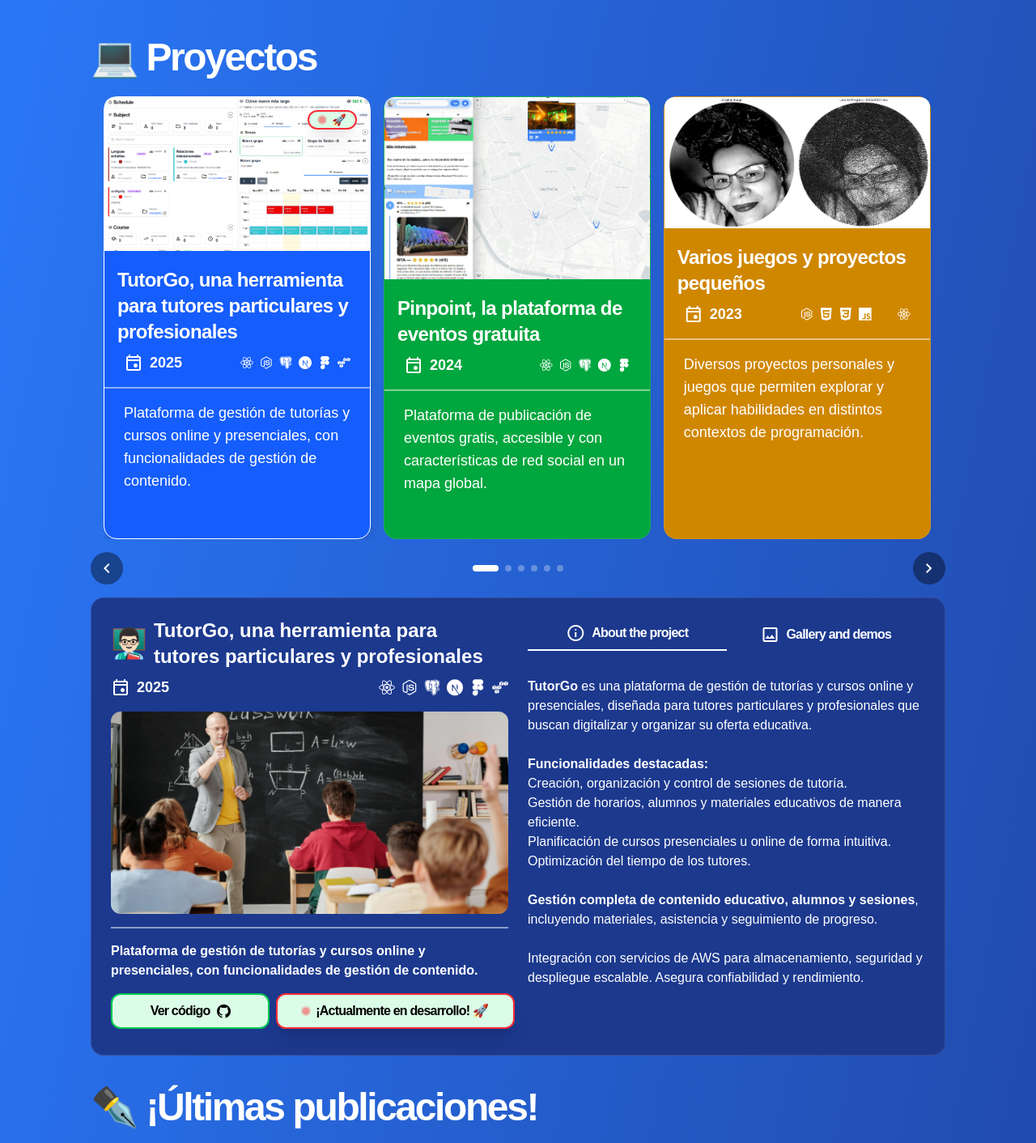
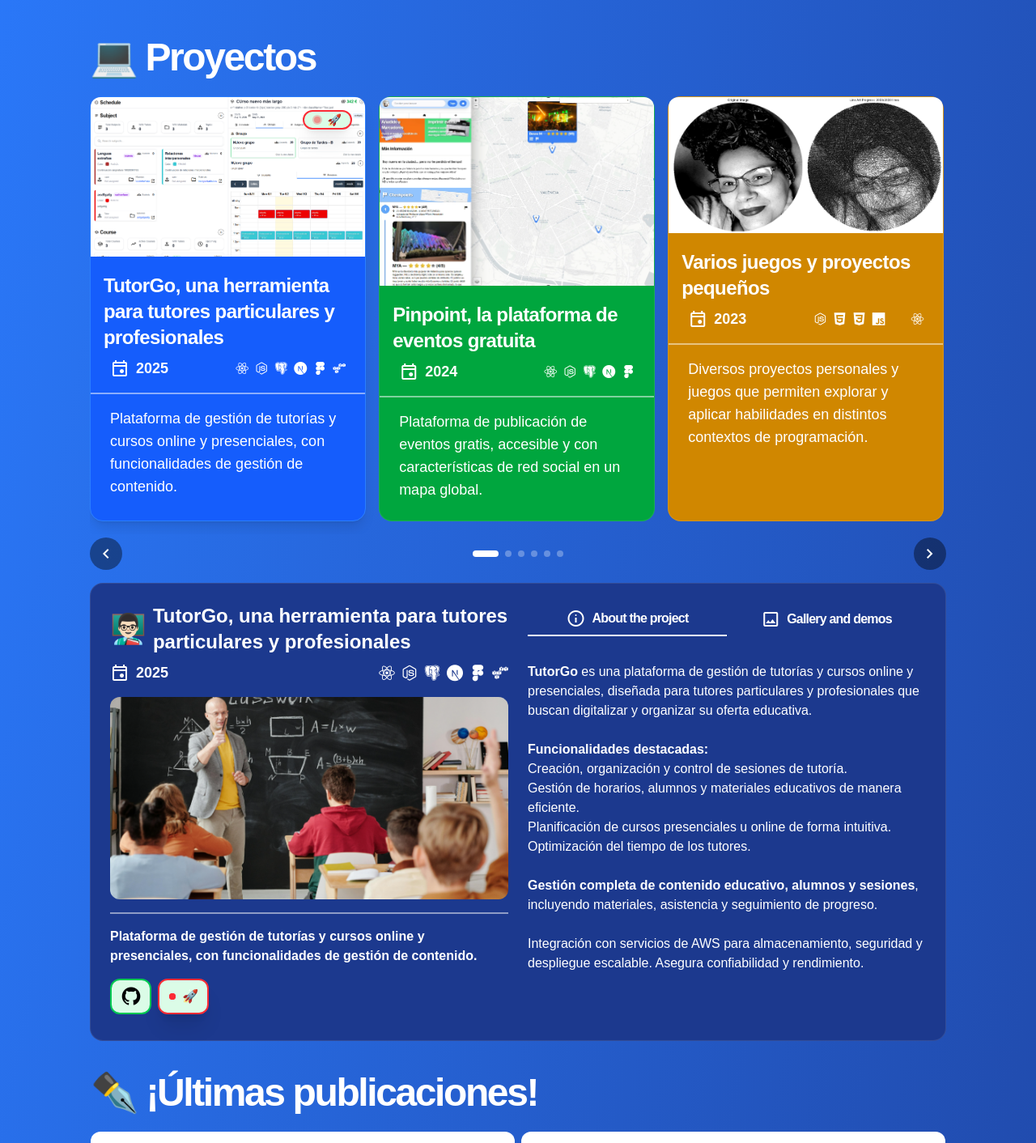
Before and after one commit to Yassin-Pellicer/yaplam, a Next.js app: page / in a window 1280 px wide. Shown: the part 1358-2770 px from the top of the page at 81% size. Built offline with nearby package versions, Linux system fonts and the light colour scheme; a web font is replaced by a local one.

Commit message:
fixes: change

```diff
--- a/app/components/last-on-blog/index.tsx
+++ b/app/components/last-on-blog/index.tsx
@@ -27,7 +27,6 @@
   );
 
   return (
-    <>
     <section
       id="2"
       className="flex-col pt-10 sm:mb-[-120px] mb-[-160px]"
@@ -59,7 +58,7 @@
                         {post.tags.map((tag: string, i: number) => (
                           <span
                             key={i}
-                              className="bg-blue-700/60 text-xs text-white px-2 h-fit py-0.5 rounded-full"
+                            className="bg-blue-700/60 text-xs text-black px-2 h-fit py-0.5 rounded-full"
                           >
                             #{tag}
                           </span>
@@ -128,7 +127,7 @@
                         {post.tags.map((tag: string, i: number) => (
                           <span
                             key={i}
-                              className="bg-blue-700/60 text-xs text-white px-2 h-fit py-0.5 rounded-full"
+                            className="bg-blue-700/60 text-xs text-black px-2 h-fit py-0.5 rounded-full"
                           >
                             #{tag}
                           </span>
@@ -175,6 +174,5 @@
         })}
       </div>
     </section>
-    </>
   );
 };
--- a/app/components/projects/index.tsx
+++ b/app/components/projects/index.tsx
@@ -38,19 +38,31 @@
     containScroll: 'trimSnaps'
   });
 
-  const scrollPrev = useCallback(() => {
+  const scrollPrev = useCallback((newIndex: number) => {
+    setOption("about");
+    if (0 > newIndex) {
+      newIndex = projects.length - 1;
+      if (emblaApi) {
+        emblaApi.scrollTo(newIndex);
+      }
+    }
+    setSelectedProjectIndex(newIndex);
     if (emblaApi) {
       emblaApi.scrollPrev();
-      const newIndex = emblaApi.selectedScrollSnap();
-      setSelectedProjectIndex(newIndex);
     }
   }, [emblaApi]);
 
-  const scrollNext = useCallback(() => {
+  const scrollNext = useCallback((newIndex: number) => {
+    setOption("about");
+    if (newIndex >= projects.length) {
+      newIndex = 0;
       if (emblaApi) {
-      emblaApi.scrollNext();
-      const newIndex = emblaApi.selectedScrollSnap();
+        emblaApi.scrollTo(newIndex);
+      }
+    }
     setSelectedProjectIndex(newIndex);
+    if (emblaApi) {
+      emblaApi.scrollTo(newIndex);
     }
   }, [emblaApi]);
 
@@ -65,7 +77,7 @@
           {t("sections.projects.title")}
         </h2>
 
-        <div className="relative max-w-sm md:max-w-2xl lg:max-w-5xl mx-auto">
+        <div className="relative max-w-sm md:max-w-2xl lg:max-w-[1058px] mx-auto">
           {/* Carousel Container */}
           <div className="overflow-hidden" ref={emblaRef}>
             <div className="flex gap-4">
@@ -75,9 +87,8 @@
                   onClick={(e) => {
                     setSelectedProjectIndex(index);
                   }}
-                  className={`flex-none w-fit md:w-[calc(50%-8px)] lg:w-[calc(33%-8px)] snap-center relative ${project.color} pb-4 backdrop-blur-md rounded-2xl border ${
-                    selectedProjectIndex === index
-                      ? "border-white shadow-lg"
+                  className={`flex-none w-fit md:w-[calc(50%-8px)] mb-4 lg:w-[calc(33%-8px)] snap-center relative ${project.color} pb-4 backdrop-blur-md rounded-2xl border ${selectedProjectIndex === index
+                    ? "border-blue-500 shadow-lg"
                     : "border-white/10"
                     } hover:shadow-md transition-all flex duration-200 cursor-pointer`}
                 >
@@ -121,9 +132,9 @@
         </div>
 
         {/* Navigation Buttons */}
-        <div className="flex justify-between flex-row items-center w-full mb-4 mt-4">
+        <div className="flex justify-between flex-row items-center w-full mb-4 mt-1">
           <button
-            onClick={scrollPrev}
+            onClick={() => scrollPrev(selectedProjectIndex - 1)}
             aria-label="Scroll left"
             className="flex flex-col justify-center items-center w-10 h-10 z-10 bg-black/40 hover:bg-black/70 text-white rounded-full shrink-0 transition-colors"
             style={{ userSelect: "none" }}
@@ -140,8 +151,7 @@
                   setSelectedProjectIndex(index);
                   emblaApi?.scrollTo(index);
                 }}
-                className={`h-2 rounded-full transition-all duration-300 ${
-                  selectedProjectIndex === index
+                className={`h-2 rounded-full transition-all duration-300 ${selectedProjectIndex === index
                   ? "w-8 bg-white"
                   : "w-2 bg-white/30 hover:bg-white/50"
                   }`}
@@ -151,7 +161,7 @@
           </div>
 
           <button
-            onClick={scrollNext}
+            onClick={() => scrollNext(selectedProjectIndex + 1)}
             aria-label="Scroll right"
             className="flex flex-col justify-center items-center w-10 h-10 z-10 bg-black/40 hover:bg-black/70 text-white rounded-full shrink-0 transition-colors"
             style={{ userSelect: "none" }}
@@ -165,9 +175,9 @@
         <div
           className={`snap-center relative backdrop-blur-md rounded-2xl p-6 border bg-blue-900 border-white/10 hover:shadow-md transition-all duration-200 pb-8`}
         >
-          <div className="flex flex-col md:flex-row gap-6 flex-wrap md:flex-nowrap">
+          <div className="flex flex-col md:flex-row md:gap-6 flex-wrap md:flex-nowrap">
             <div className="flex flex-col w-full md:w-1/2">
-              <div className="sm:flex hidden items-center gap-2 mb-2">
+              <div className="flex items-center gap-2 mb-2">
                 <span className="text-4xl">{selectedProject.icon}</span>
                 <h3 className="text-2xl font-bold text-white">
                   {selectedProject.title}
@@ -189,24 +199,22 @@
               <p className="text-white text-md font-bold sm:flex hidden">
                 {selectedProject.description}
               </p>
-              <div className="sm:grid flex flex-col sm:grid-cols-[40%_60%] gap-2 items-stretch mt-4">
+              <div className="hidden md:flex flex-row gap-2 mt-4">
                 <div
                   onClick={() => window.open(selectedProject.link, "_blank")}
-                  className="hover:bg-green-500 w-full justify-center hover:text-white flex items-center gap-2 bg-green-100 rounded-xl px-3 py-2 text-black font-bold tracking-tighter border-2 border-green-500 transition-all duration-200 h-full cursor-pointer"
+                  className="hover:bg-green-500 w-fit justify-center hover:text-white flex items-center gap-2 bg-green-100 rounded-xl px-3 py-2 text-black font-bold tracking-tighter border-2 border-green-500 transition-all duration-200 h-full cursor-pointer"
                 >
-                  Ver código
                   <span
                     className="devicon-github-plain"
-                    style={{ fontSize: "18px" }}
+                    style={{ fontSize: "24px" }}
                   ></span>
                 </div>
-
                 {selectedProject.indev && (
-                  <div className="flex flex-row shadow-xl items-center justify-center gap-2 bg-green-100 w-full rounded-xl px-3 py-2 text-black font-bold tracking-tighter border-2 border-red-500 h-full">
+                  <div className="flex flex-row shadow-xl items-center justify-center gap-2 bg-green-100 w-fit rounded-xl px-3 py-2 text-black font-bold tracking-tighter border-2 border-red-500 h-full">
                     <div className="relative h-2 w-2 rounded-full bg-red-500 animate-pulse">
                       <div className="absolute h-2 w-2 rounded-full bg-red-500 animate-[ping_0.75s_infinite]"></div>
                     </div>
-                    <span className="text-md">{t("sections.projects.inDevelopment")}</span>
+                    🚀
                   </div>
                 )}
               </div>
```
Lines whose indentation alone changed are shown as unchanged.
